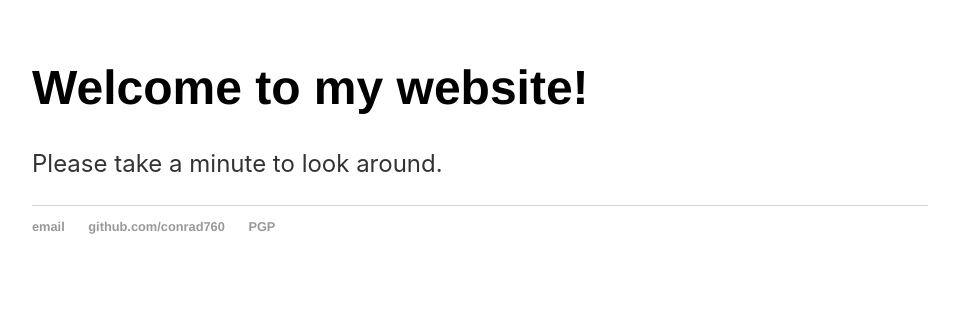
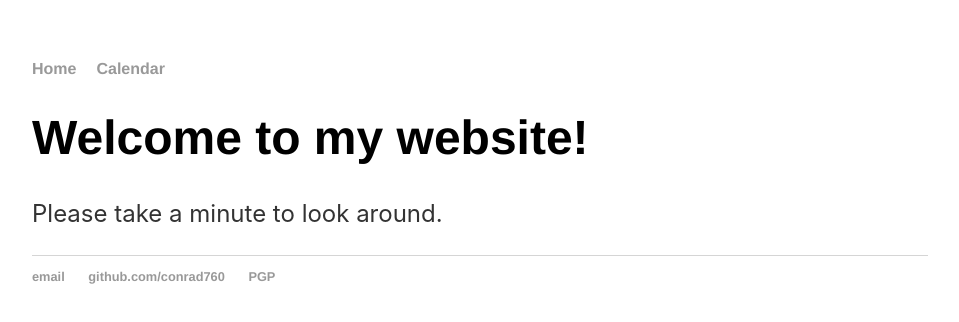
Before and after one commit to conrad760/conrad760.github.io, a React (Create React App) app in the folder react-gh-pages/: page / in a window 1280 px wide. Shown: the top 322 px of the page, without its empty margins (160-1119 px from the left). Built offline with nearby package versions, Linux system fonts and the light colour scheme; the HTML template or start-up script is replaced by a standard one.

Commit message:
:calendar: added and some clean up
Signed-off-by: Conrad Parker <ConradlParker@gmail.com>

```diff
--- a/react-gh-pages/package.json
+++ b/react-gh-pages/package.json
@@ -4,6 +4,9 @@
   "private": true,
   "homepage": "http://conrad760.github.io/",
   "dependencies": {
+    "@material-ui/core": "^4.9.13",
+    "@material-ui/icons": "^4.9.1",
+    "@material-ui/styles": "^4.9.13",
     "@testing-library/jest-dom": "^4.2.4",
     "@testing-library/react": "^9.3.2",
     "@testing-library/user-event": "^7.1.2",
--- a/react-gh-pages/src/App.tsx
+++ b/react-gh-pages/src/App.tsx
@@ -1,15 +1,43 @@
 import React from "react";
-import { BrowserRouter as Router, Route } from "react-router-dom";
+import { BrowserRouter as Router, Switch, Route } from "react-router-dom";
 import "./App.css";
-import home from "./home";
+import home from "./pages/home";
+import calendar from "./pages/calendar";
+import Navigation from "./components/Navigation";
 
 const App: React.FC = () => {
   return (
-    <Router>
-      <Route exact path="/">
-        {home}
-      </Route>
-    </Router>
+    <div>
+      <Router>
+        <div>
+          <Navigation />
+        </div>
+        <Switch>
+          <Route exact path="/">
+            {home}
+          </Route>
+          <Route exact path="/">
+            {calendar}
+          </Route>
+        </Switch>
+        <footer>
+          <ul>
+            <li>
+              <i></i>
+              <a href="mailto:conradlparker@gmail.com"> email</a>
+            </li>
+            <li>
+              <i></i>
+              <a href="https://github.com/conrad760"> github.com/conrad760</a>
+            </li>
+            <li>
+              <i></i>
+              <a href="./conradlparker.pgp"> PGP</a>
+            </li>
+          </ul>
+        </footer>
+      </Router>
+    </div>
   );
 };
 export default App;
--- a/react-gh-pages/src/Navigation.tsx
+++ /dev/null
@@ -1,5 +0,0 @@
-import React from "react";
-const Navigation = () => {
-  return <div>test</div>;
-};
-export default Navigation;
--- /dev/null
+++ b/react-gh-pages/src/components/Navigation.tsx
@@ -0,0 +1,18 @@
+import React from "react";
+const Navigation = () => {
+  return (
+    <div>
+      <nav>
+        <ul>
+          <li>
+            <a href="/">Home</a>
+          </li>
+          <li>
+            <a href="/Calendar">Calendar</a>
+          </li>
+        </ul>
+      </nav>
+    </div>
+  );
+};
+export default Navigation;
--- a/react-gh-pages/src/home.tsx
+++ /dev/null
@@ -1,33 +0,0 @@
-import React from "react";
-
-const home = () => {
-  return (
-    <div>
-      <div>
-        <div className="App">
-          <div>
-            <h1>Welcome to my website!</h1>
-            <p>Please take a minute to look around.</p>
-          </div>
-        </div>
-      </div>
-      <footer>
-        <ul>
-          <li>
-            <i></i>
-            <a href="mailto:conradlparker@gmail.com"> email</a>
-          </li>
-          <li>
-            <i></i>
-            <a href="https://github.com/conrad760"> github.com/conrad760</a>
-          </li>
-          <li>
-            <i></i>
-            <a href="./conradlparker.pgp"> PGP</a>
-          </li>
-        </ul>
-      </footer>
-    </div>
-  );
-};
-export default home;
--- /dev/null
+++ b/react-gh-pages/src/pages/calendar.tsx
@@ -0,0 +1,22 @@
+import React from "react";
+
+const calendar = () => {
+  return (
+    <div>
+      <div>
+        <div className="App">
+          <div>
+            <iframe
+              title="calendar"
+              src="https://calendar.google.com/calendar/embed?height=600&amp;wkst=1&amp;bgcolor=%23ffffff&amp;ctz=America%2FChicago&amp;src=Y29ucmFkbHBhcmtlckBnbWFpbC5jb20&amp;src=czdjYm5zbXNiZGc3M24zaTg0YzFhbWQ5YjRAZ3JvdXAuY2FsZW5kYXIuZ29vZ2xlLmNvbQ&amp;src=YXJlbGhsZmo2NTk3b2RqdmNnY2s5bGY2bmdAZ3JvdXAuY2FsZW5kYXIuZ29vZ2xlLmNvbQ&amp;src=dmtnZjRrdGtsbHJiczN1dmw2anJwcThyb2dAZ3JvdXAuY2FsZW5kYXIuZ29vZ2xlLmNvbQ&amp;color=%23AD1457&amp;color=%230B8043&amp;color=%23B39DDB&amp;color=%23D50000&amp;mode=WEEK"
+              width="800"
+              height="600"
+              scrolling="no"
+            ></iframe>
+          </div>
+        </div>
+      </div>
+    </div>
+  );
+};
+export default calendar;
--- /dev/null
+++ b/react-gh-pages/src/pages/home.tsx
@@ -0,0 +1,17 @@
+import React from "react";
+
+const home = () => {
+  return (
+    <div>
+      <div>
+        <div className="App">
+          <div>
+            <h1>Welcome to my website!</h1>
+            <p>Please take a minute to look around.</p>
+          </div>
+        </div>
+      </div>
+    </div>
+  );
+};
+export default home;
```
Also changed, not shown: 1 other file (tests, documents, lock files or other folders).
